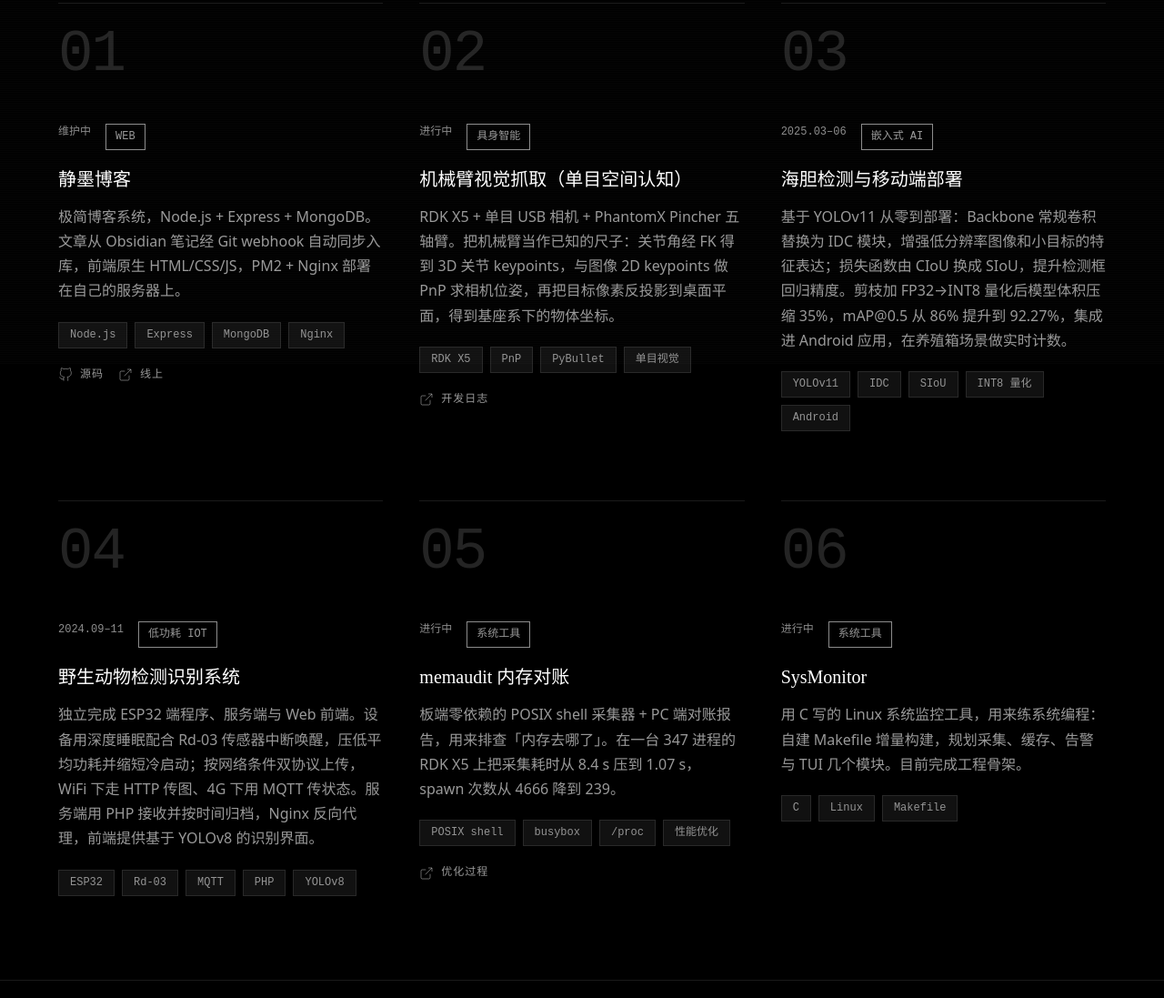
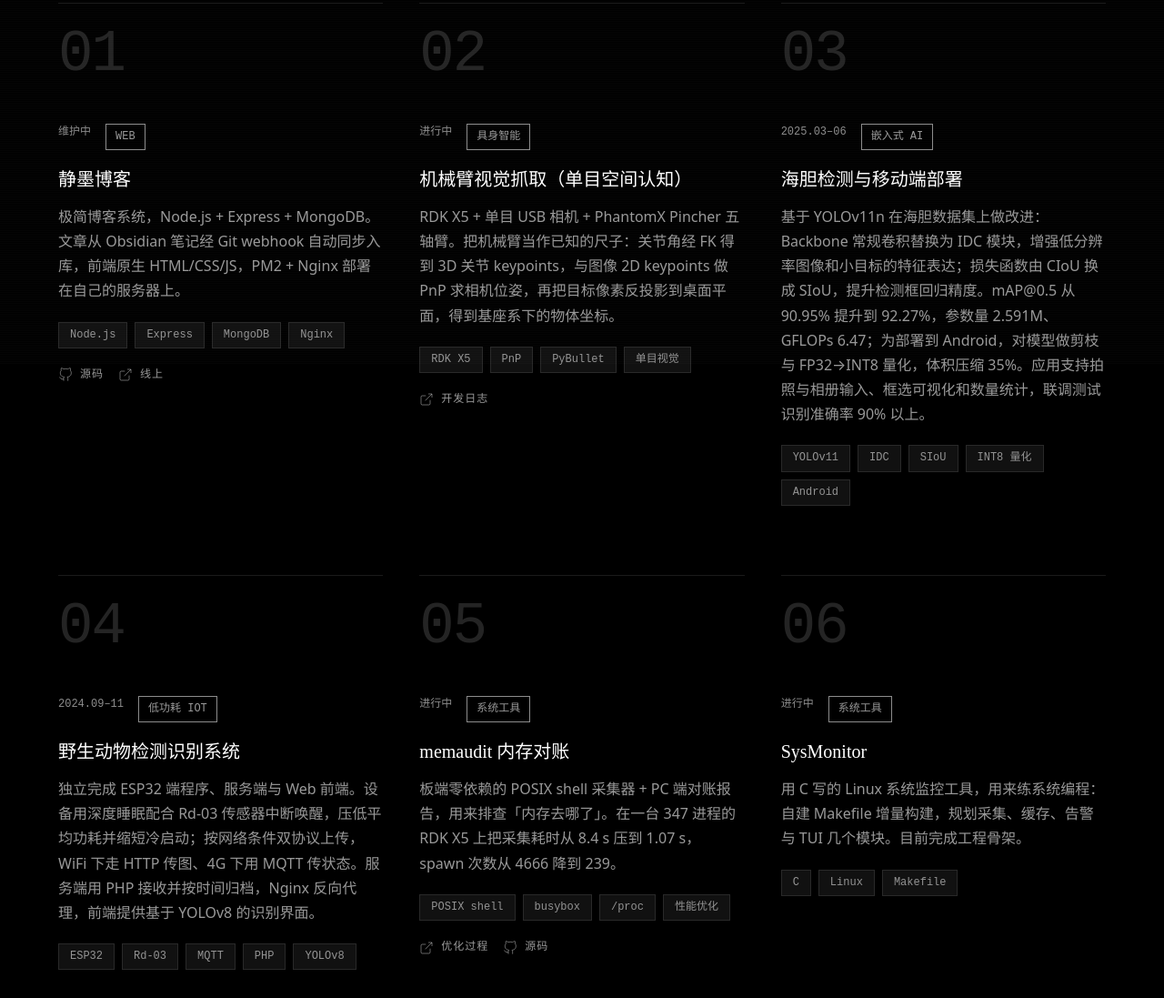
Before and after one commit to Mar14z/blog, a website: page views/portfolio.html in a window 1280 px wide. Shown: the part 400-1497 px from the top of the page at 91% size. Drawn offline with Linux system fonts and the light colour scheme; a web font is replaced by a local one.

Commit message:
fix(portfolio): 海胆项目按论文补齐指标并恢复剪枝量化表述，memaudit 补源码链接

```diff
--- a/views/portfolio.html
+++ b/views/portfolio.html
@@ -126,7 +126,7 @@
                     </div>
                     <h3 class="project-title">海胆检测与移动端部署</h3>
                     <p class="project-description">
-                        基于 YOLOv11 从零到部署：Backbone 常规卷积替换为 IDC 模块，增强低分辨率图像和小目标的特征表达；损失函数由 CIoU 换成 SIoU，提升检测框回归精度。剪枝加 FP32→INT8 量化后模型体积压缩 35%，mAP@0.5 从 86% 提升到 92.27%，集成进 Android 应用，在养殖箱场景做实时计数。
+                        基于 YOLOv11n 在海胆数据集上做改进：Backbone 常规卷积替换为 IDC 模块，增强低分辨率图像和小目标的特征表达；损失函数由 CIoU 换成 SIoU，提升检测框回归精度。mAP@0.5 从 90.95% 提升到 92.27%，参数量 2.591M、GFLOPs 6.47；为部署到 Android，对模型做剪枝与 FP32→INT8 量化，体积压缩 35%。应用支持拍照与相册输入、框选可视化和数量统计，联调测试识别准确率 90% 以上。
                     </p>
                     <div class="project-tags">
                         <span class="project-tag">YOLOv11</span>
@@ -187,6 +187,12 @@
                             </svg>
                             优化过程
                         </a>
+                        <a href="https://github.com/Mar14z/rdk-memaudit" target="_blank" rel="noopener noreferrer" class="project-link">
+                            <svg viewBox="0 0 24 24" fill="none" stroke="currentColor">
+                                <path d="M9 19c-5 1.5-5-2.5-7-3m14 6v-3.87a3.37 3.37 0 0 0-.94-2.61c3.14-.35 6.44-1.54 6.44-7A5.44 5.44 0 0 0 20 4.77 5.07 5.07 0 0 0 19.91 1S18.73.65 16 2.48a13.38 13.38 0 0 0-7 0C6.27.65 5.09 1 5.09 1A5.07 5.07 0 0 0 5 4.77a5.44 5.44 0 0 0-1.5 3.78c0 5.42 3.3 6.61 6.44 7A3.37 3.37 0 0 0 9 18.13V22"/>
+                            </svg>
+                            源码
+                        </a>
                     </div>
                 </div>
             </article>
```
